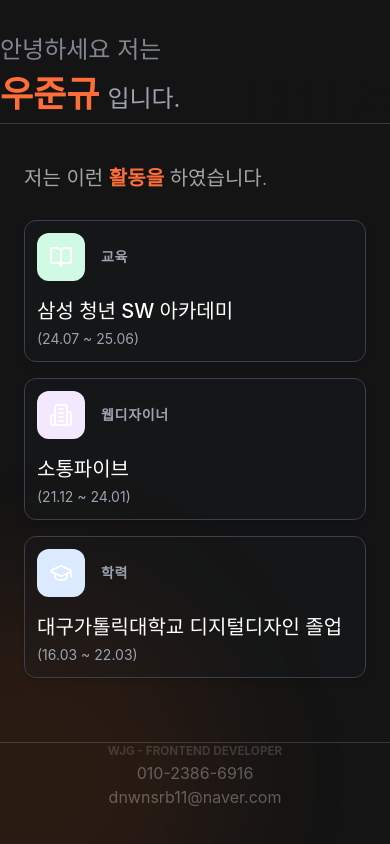
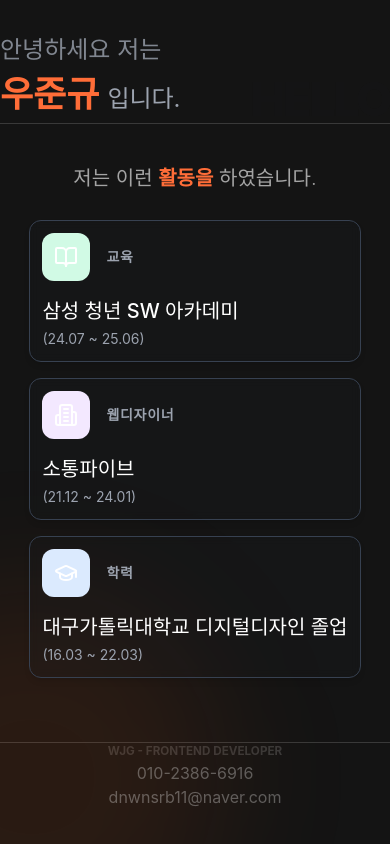
Before and after one commit to dnwnsrb11/WJG-my-portfolio, a Next.js app: page / in a window 390 px wide. Shown: the part 1195-2039 px from the top of the page. Built offline with nearby package versions, Linux system fonts and the light colour scheme.

Commit message:
design:flex 반응형 추가

```diff
--- a/src/components/main/aboutMe.tsx
+++ b/src/components/main/aboutMe.tsx
@@ -23,14 +23,14 @@ export const AboutMe = () => {
           </h3>
         </section>
         <hr className="w-full border-stroke mb-10" />
-        <section className="flex flex-col mx-6">
+        <section className="flex flex-col mx-6 items-center custom:items-start">
           <div className="mb-1">
             <p className="text-xl font-light text-text2">
               저는 이런 <span className="font-bold text-title">활동을</span>{" "}
               하였습니다.
             </p>
           </div>
-          <div className="">
+          <div className="custom:w-full">
             <History />
           </div>
         </section>
```
